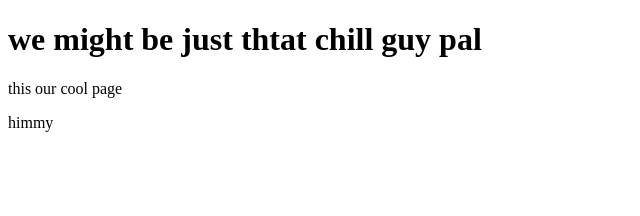
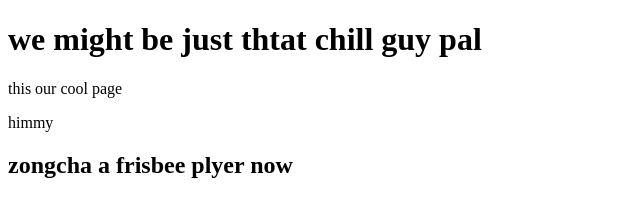
Before and after one commit to Sucharther9/SuchartZongcha, a plain HTML site: page index.html in a window 1280 px wide. Shown: the whole page, without its empty margins (0-640 px from the left). Drawn offline with Linux system fonts and the light colour scheme.

Commit message:
new header2

```diff
--- a/index.html
+++ b/index.html
@@ -9,5 +9,7 @@
     <h1>we might be just thtat chill guy pal</h1>
     <p>this our cool page</p>
     <p>himmy</p>
+
+    <h2>zongcha a frisbee plyer now</h2>
   </body>
 </html>
```
